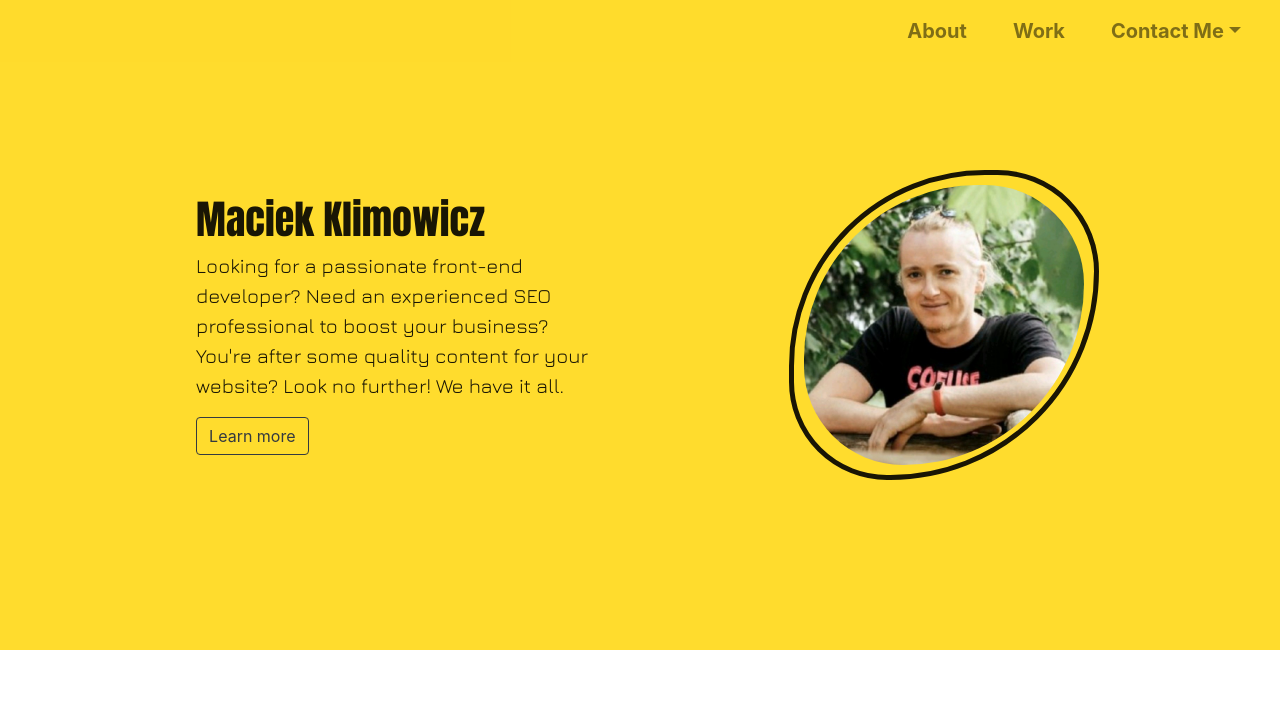
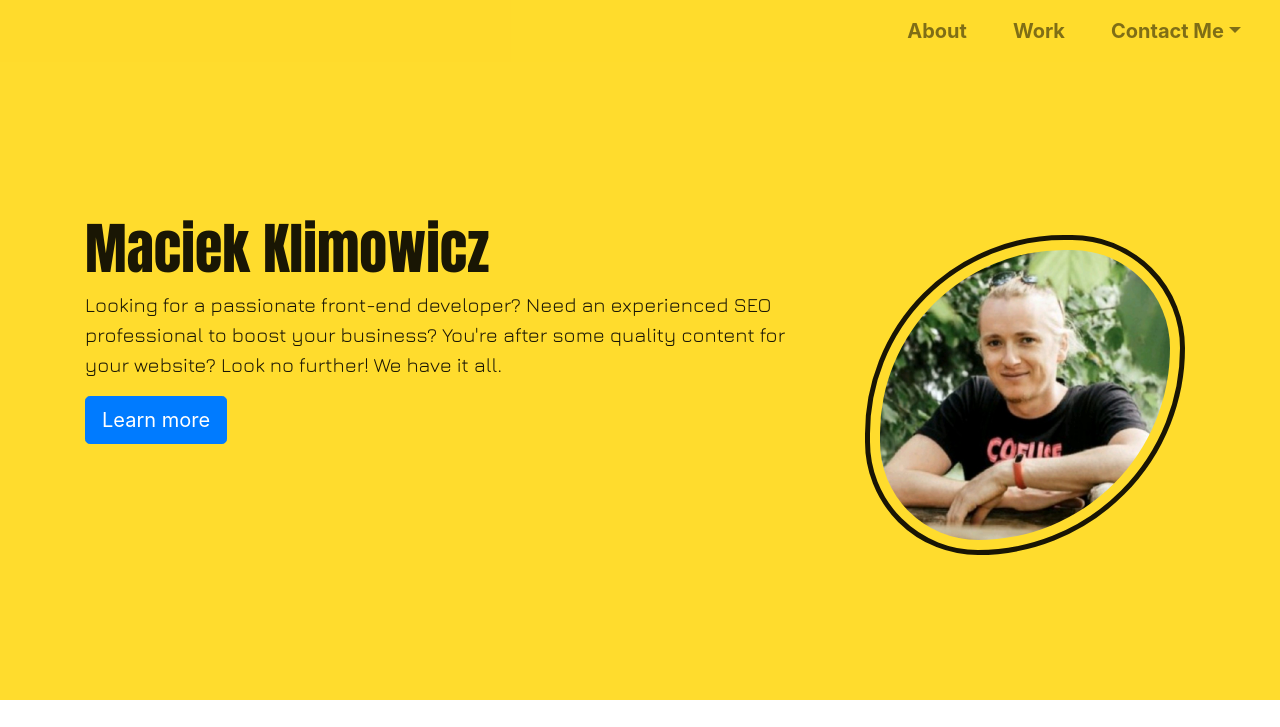
Before and after one commit to manonthemon/Bootstrap-Portfolio, a plain HTML site: page index.html in a window 1280 px wide. Shown: the top 727 px of the page. Drawn offline with nearby package versions, Linux system fonts and the light colour scheme.

Commit message:
Adjusted hero sizing and positioning

```diff
--- a/css/style.css
+++ b/css/style.css
@@ -4,6 +4,7 @@
     --PrimaryColor: rgb(255, 220, 45);
     --SecondaryColor: rgba(0, 0, 0, .9);
 }
+
 
 
 body {
@@ -56,14 +57,20 @@ h1, h2, h3 , h4, h5, h6 {
 
 
   /* hero section  */
+
+
+
+
+
   .hero {
 background-color: var(--PrimaryColor);
     background-size: cover;
     background-repeat: no-repeat;
-    height: calc(100vh - 150px);
+    height: calc(100vh - 100px);
     display: flex;
     align-items: center;
     justify-content: space-evenly;
+    padding-top: 90px;
     margin-bottom: 40px;
 
   }
@@ -78,16 +85,14 @@ background-color: var(--PrimaryColor);
     font-weight: 500;
   }
 
-  .heroPhoto {
-    border: solid 5px var(--SecondaryColor);
-    border-radius: 230px 119px 245px 115px;
-    padding: 10px;
 
-  }
 
   .heroPhoto img {
-    height: 35vh;
+    height: 40vh;
     border-radius: 220px 125px 229px 125px;
+    border: solid var(--SecondaryColor) 5px;
+    margin: 20px;
+    padding: 10px;
   }
 
 
@@ -176,6 +181,6 @@ background-color: var(--PrimaryColor);
     width: 100%;
     height: 60px;
     line-height: 60px;
-    background-color: white
+    background-color: white;
     margin-top: 50px;
   }
--- a/index.html
+++ b/index.html
@@ -48,8 +48,26 @@
     <!-- Hero section -->
 
 
+    <section class="jumbotro jumbotron-fluid hero">
+        <div class="container text-center text-lg-left">
+            <div class="row">
+                <div class="col-lg-8 heroCopy">
+                    <h1 class="display-4">Maciek Klimowicz</h1>
+                    <p class="lead">Looking for a passionate front-end developer? Need an experienced SEO professional
+                        to boost your business? You're after some quality content for your website? Look no further! We have it all.
+                    </p>
+                    <span class="text-center d-inline-block">
+                        <a class="btn btn-primary btn-lg w-100 heroButton" href="#" role="button">Learn more</a>
+                    </span>
+                </div>
+                <div class="col-lg-4 heroPhoto">
+                    <img src="./images/Maciej Klimowicz.jpg" alt="Portrait of Maciek Klimowicz" class="img-fluid">
+                </div>
+            </div>
+        </div>
+    </section>
 
-
+    <!--
 
      <section class="jumbotron jumbotron-fluid hero ">
             <div class="col-lg-4 col-md-3 heroCopy">
@@ -67,6 +85,8 @@
         </section>
     </section>
 
+-->
+
 
     <!--Work section with cards -->
 
@@ -74,7 +94,7 @@
         <h2 class="sectionHeading">My Work</h2>
         <div class="row">
             <div class="card col-lg-4 col-md-3 col-sm-12 ">
-                <img class="card-img-top" src="./images/Travel_page.jpg" alt="Card image cap">
+                <img class="card-img-top img-fluid" src="./images/Travel_page.jpg" alt="Card image cap">
                 <div class="card-body">
                     <h5 class="card-title">Travel Website</h5>
                     <p class="card-text">Art direction and SEO-friendly content for this bespoke
@@ -83,7 +103,7 @@
             </div>
 
             <div class="card col-lg-4 col-md-3 col-sm-12 " style="width: 18rem;">
-                <img class="card-img-top" src="./images/Winery_page.jpg" alt="Card image cap">
+                <img class="card-img-top img-fluid" src="./images/Winery_page.jpg" alt="Card image cap">
                 <div class="card-body">
                     <h5 class="card-title">Winery Website</h5>
                     <p class="card-text">Captivating, SEO optimized content for this Portuguese winery website</p>
@@ -91,7 +111,7 @@
             </div>
 
             <div class="card col-lg-4 col-md-3 col-sm-12 " style="width: 18rem;">
-                <img class="card-img-top" src="./images/Product card.jpg" alt="Card image cap">
+                <img class="card-img-top img-fluid" src="./images/Product card.jpg" alt="Card image cap">
                 <div class="card-body">
                     <h5 class="card-title">E-shop Product Card</h5>
                     <p class="card-text">A custom-designed, beautiful e-shop product card using HTML and CSS</p>
@@ -106,20 +126,20 @@
                 <h2 class="sectionHeading">My Skills</h2>
                 <div class="row">
                     <div class="col-lg-4 col-md-3 col-sm-12 skill-container">
-                        <img src="./images/html-logo.png">
+                        <img class="img-fluid" src="./images/html-logo.png">
                         <h3>HTML</h3>
                         <p>A solid foundation of your website for optimal accessibility and improved SEO performance</p>
                     </div>
 
                     <div class="col-lg-4 col-md-3 col-sm-12 skill-container">
-                        <img src="./images/css-logo.png">
+                        <img class="img-fluid" src="./images/css-logo.png">
                         <h3>CSS</h3>
                         <p>A beautiful, bespoke visual style for your website to make it further stand out from the
                             crowd</p>
                     </div>
 
                     <div class="col-lg-4 col-md-3 col-sm-1 skill-container">
-                        <img src="./images/js-logo.png">
+                        <img class="img-fluid" src="./images/js-logo.png">
                         <h3>JavaScript</h3>
                         <p>To make your website truly interactive, highly captivating and more fun for the users</p>
                     </div>
```
